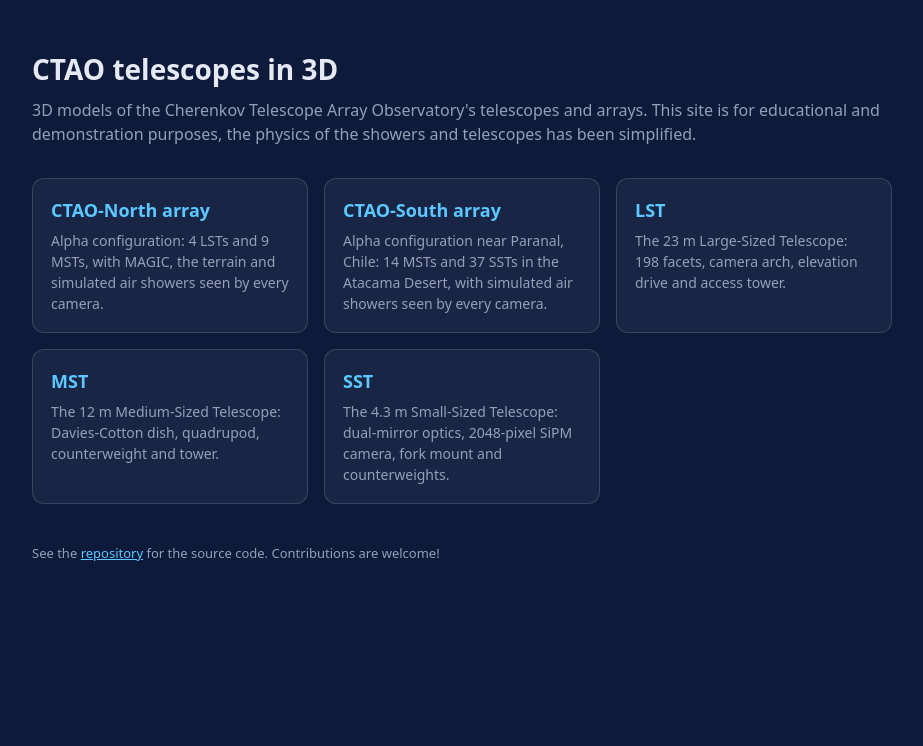
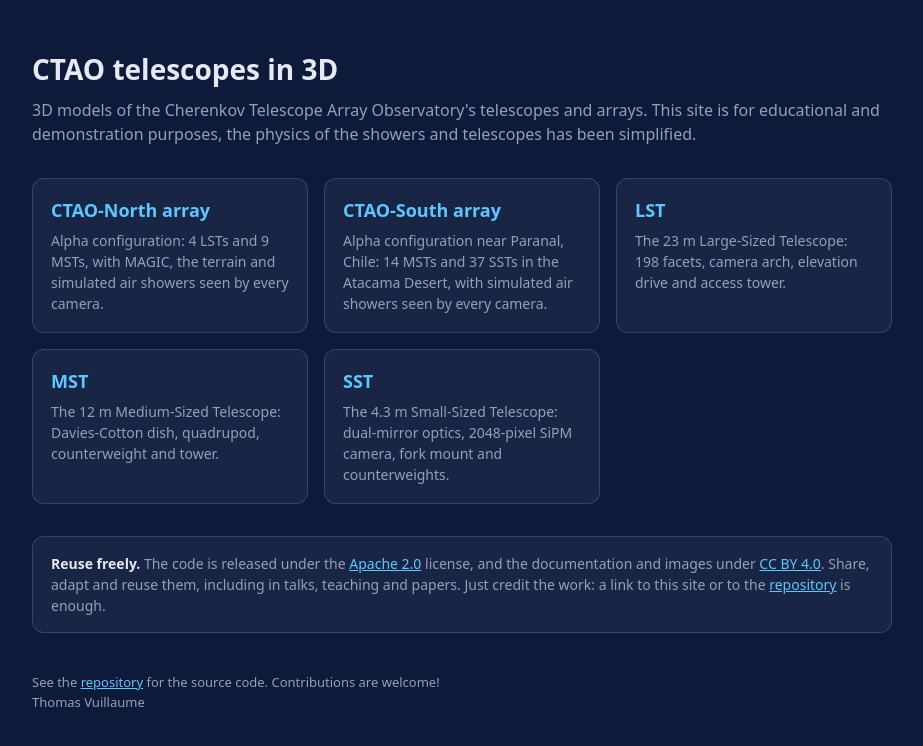
Before and after one commit to vuillaut/ctao-3d-rendering, a plain HTML site: page index.html in a window 1280 px wide. Shown: the whole page, without its empty margins (178-1101 px from the left). Drawn offline with Linux system fonts and the light colour scheme.

Commit message:
Add Apache 2.0 license for code and CC BY 4.0 for docs and images
Code is under Apache 2.0 (LICENSE, NOTICE). Documentation and images
are under CC BY 4.0 (LICENSE-CC-BY-4.0). The homepage has a note on
reuse and the footer credits the author.

Co-Authored-By: Claude Haiku 5.5 <noreply@anthropic.com>

```diff
--- a/index.html
+++ b/index.html
@@ -86,6 +86,24 @@
       font-size: 14px;
     }
 
+    .note {
+      margin-top: 32px;
+      padding: 16px 18px;
+      border: 1px solid var(--border);
+      border-radius: 12px;
+      background: var(--card);
+      color: var(--muted);
+      font-size: 14px;
+    }
+
+    .note strong {
+      color: var(--text);
+    }
+
+    .note a {
+      color: var(--accent);
+    }
+
     footer {
       margin-top: 40px;
       color: var(--muted);
@@ -128,10 +146,18 @@
         </p>
       </a>
     </div>
+    <aside class="note">
+      <strong>Reuse freely.</strong> The code is released under the
+      <a href="https://www.apache.org/licenses/LICENSE-2.0">Apache 2.0</a> license, and the documentation and
+      images under <a href="https://creativecommons.org/licenses/by/4.0/">CC BY 4.0</a>. Share, adapt and reuse
+      them, including in talks, teaching and papers. Just credit the work: a link to this site or to the
+      <a href="https://github.com/vuillaut/ctao-3d-rendering">repository</a> is enough.
+    </aside>
     <footer>
       See the
       <a href="https://github.com/vuillaut/ctao-3d-rendering">repository</a> for the source code. Contributions are
       welcome! <br>
+      Thomas Vuillaume
     </footer>
   </main>
 </body>
```
Also changed, not shown: 4 other files.
